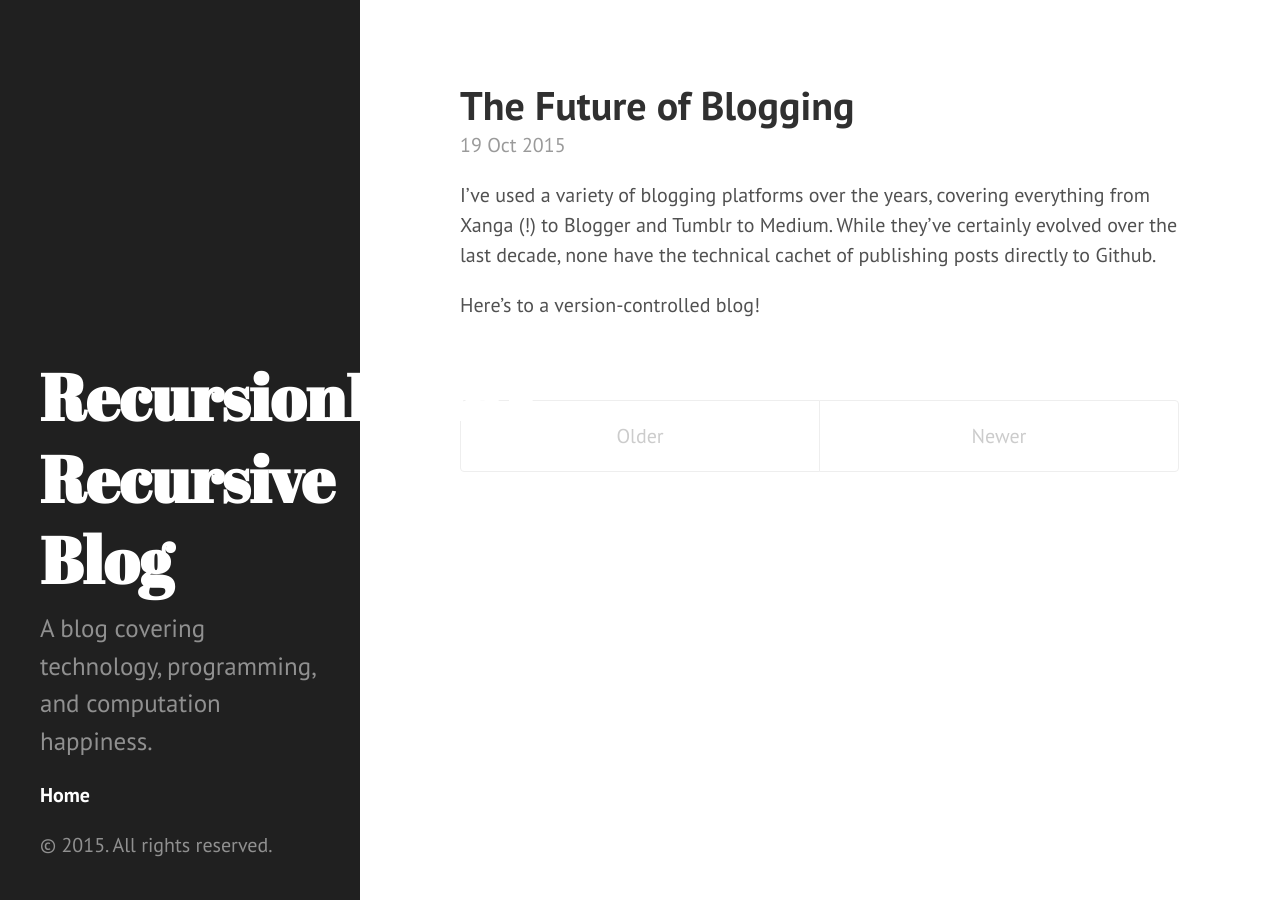
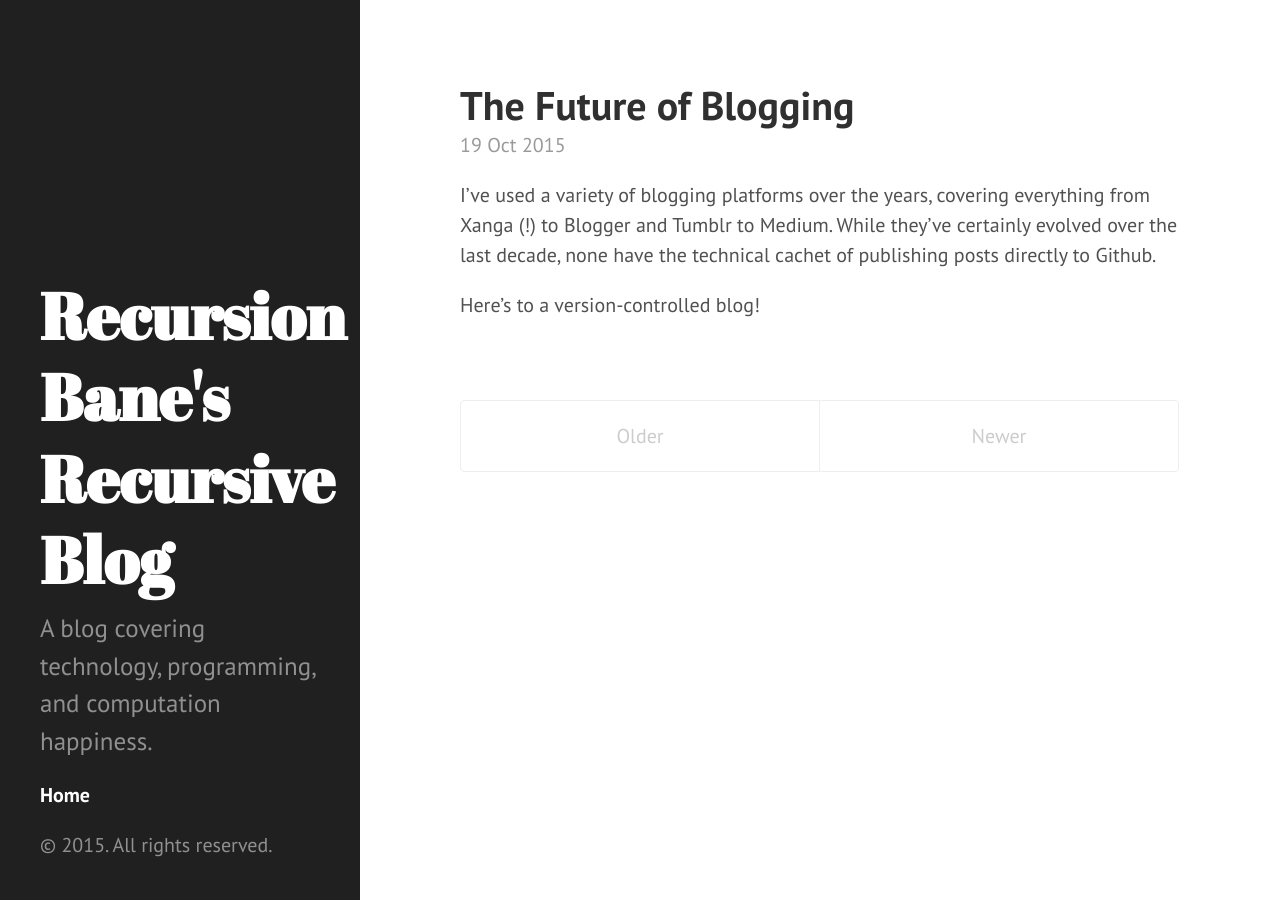
Before and after one commit to recursionbane/recursionbane.github.io, a Jekyll site: the page built from index.html, in a window 1280 px wide. Built offline with Jekyll 4.4.1, drawn with Linux system fonts in a browser that asks for light colours; the list of posts is cut into pages by our own code.

Commit message:
Added a space to prevent word clipping

```diff
--- a/_config.yml
+++ b/_config.yml
@@ -2,7 +2,7 @@ excerpt_separator: ""
 pygments: true
 markdown: kramdown
 url: http://recursionbane.github.io
-title: RecursionBane's Recursive Blog
+title: Recursion Bane's Recursive Blog
 tagline: A blog of cyclic proportions
 description: A blog covering technology, programming, and computation happiness.
 paginate: 20
```
